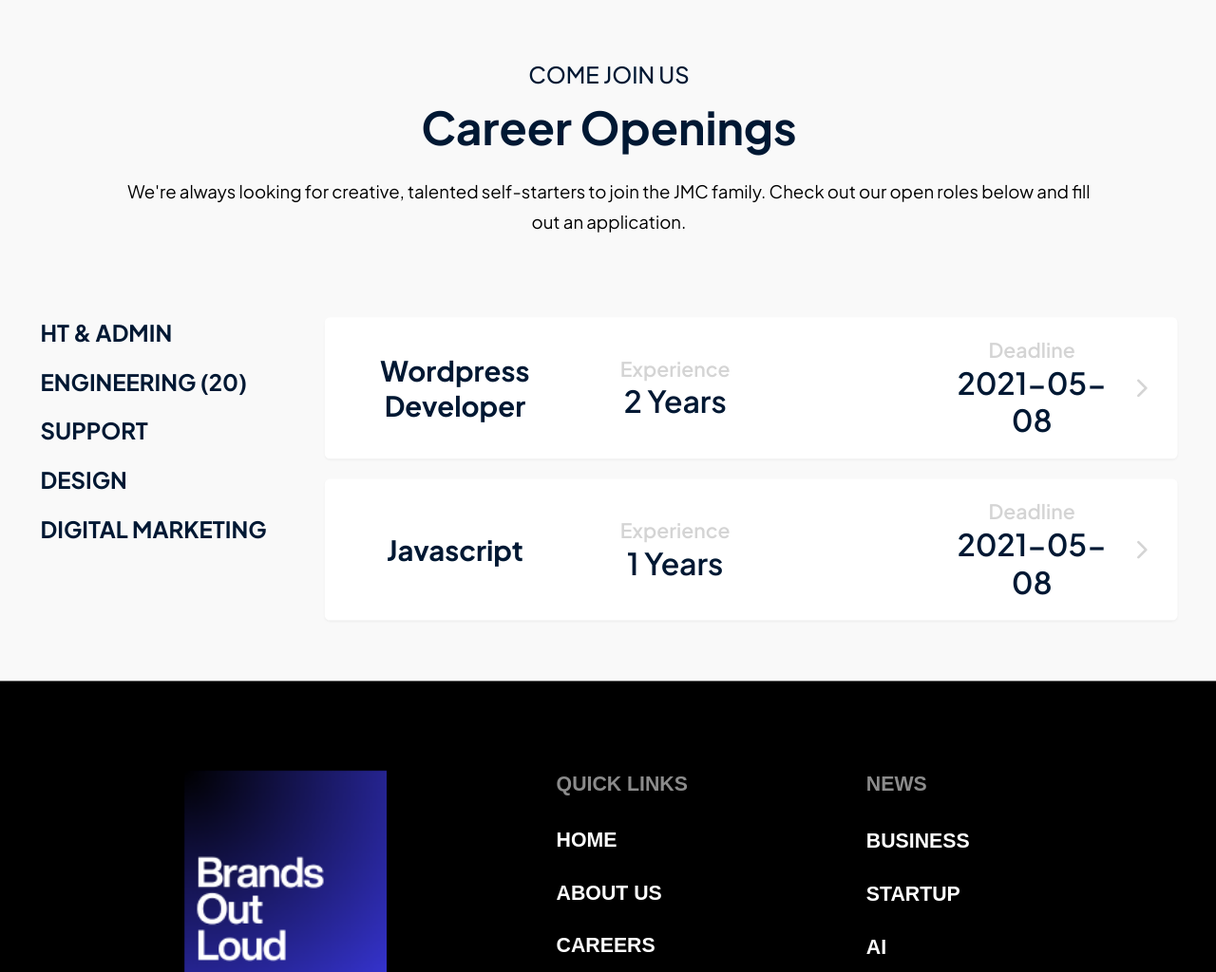
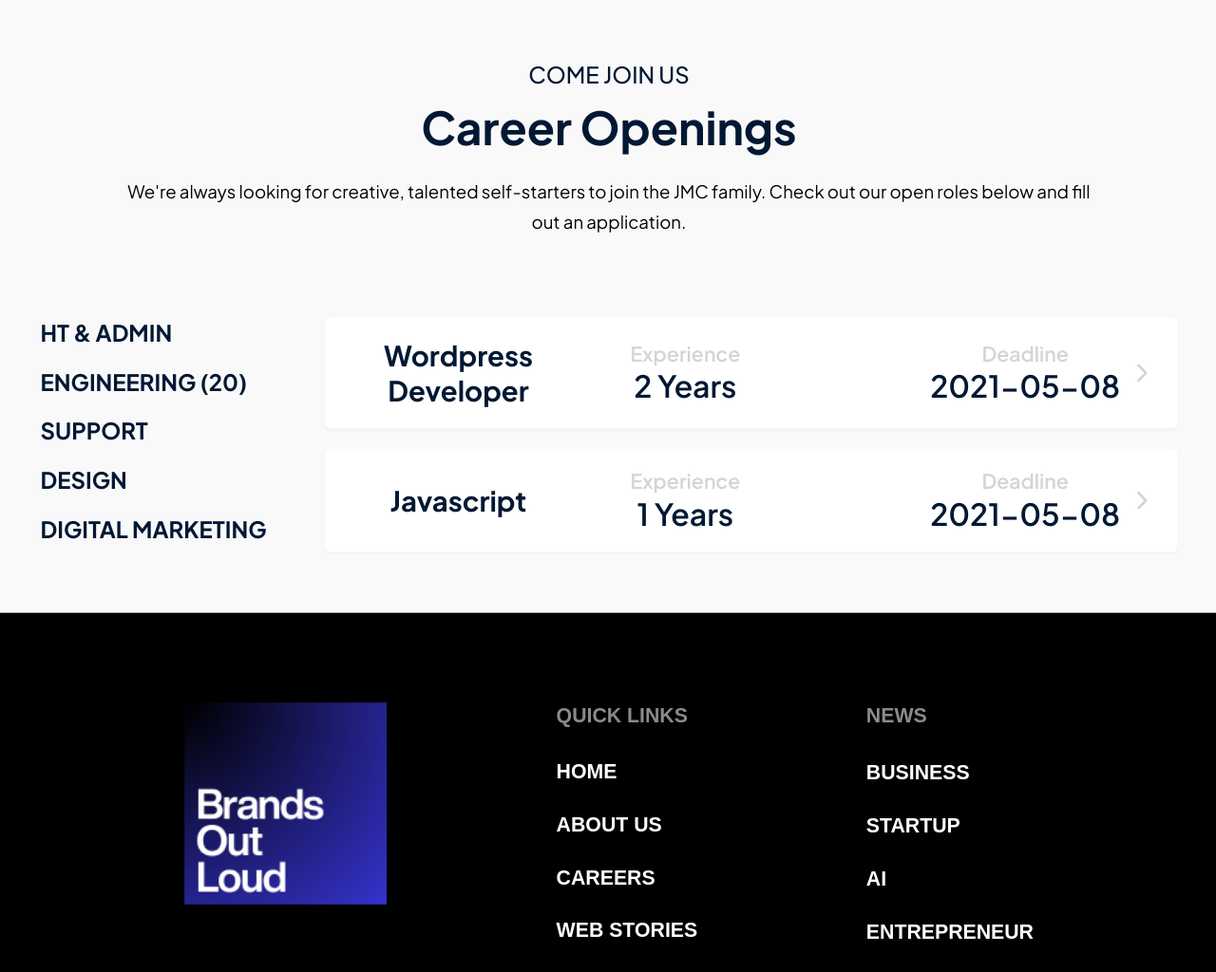
Before and after one commit to avijitbhuin21/suhas_new_project, a Flask app: page /career_page in a window 1280 px wide. Shown: the part 1114-2138 px from the top of the page at 95% size. Run offline with Flask 2, Linux system fonts and the light colour scheme; some libraries are stand-ins or nearby versions.

```diff
--- a/templates/career_page.html
+++ b/templates/career_page.html
@@ -439,7 +439,7 @@
                                 <p class="font-jakarta font-semibold text-[14px] md:text-[16px] leading-[20px] text-[#D4D4D4]">Experience</p>
                                 <p class="font-jakarta font-semibold text-[20px] md:text-[24px] leading-[26px] md:leading-[30px] text-darkblue">2 Years</p>
                             </div>
-                            <div class="w-full md:w-1/3 flex flex-row justify-between items-center" style="margin-left: 7.5rem;">
+                            <div class="w-full md:w-1/3 flex flex-row justify-between items-center" style="margin-left: 6.5rem;">
                                 <div>
                                     <p class="font-jakarta font-semibold text-[14px] md:text-[16px] leading-[20px] text-[#D4D4D4]">Deadline</p>
                                     <p class="font-jakarta font-semibold text-[20px] md:text-[24px] leading-[26px] md:leading-[30px] text-darkblue">2021-05-08</p>
@@ -461,7 +461,7 @@
                                 <p class="font-jakarta font-semibold text-[14px] md:text-[16px] leading-[20px] text-[#D4D4D4]">Experience</p>
                                 <p class="font-jakarta font-semibold text-[20px] md:text-[24px] leading-[26px] md:leading-[30px] text-darkblue">1 Years</p>
                             </div>
-                            <div class="w-full md:w-1/3 flex flex-row justify-between items-center" style="margin-left: 7.5rem;">
+                            <div class="w-full md:w-1/3 flex flex-row justify-between items-center" style="margin-left: 6.5rem;">
                                 <div>
                                     <p class="font-jakarta font-semibold text-[14px] md:text-[16px] leading-[20px] text-[#D4D4D4]">Deadline</p>
                                     <p class="font-jakarta font-semibold text-[20px] md:text-[24px] leading-[26px] md:leading-[30px] text-darkblue">2021-05-08</p>
```
